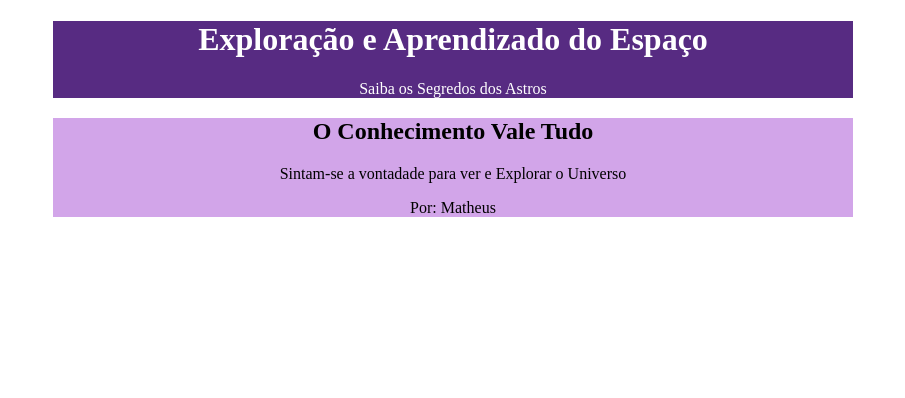
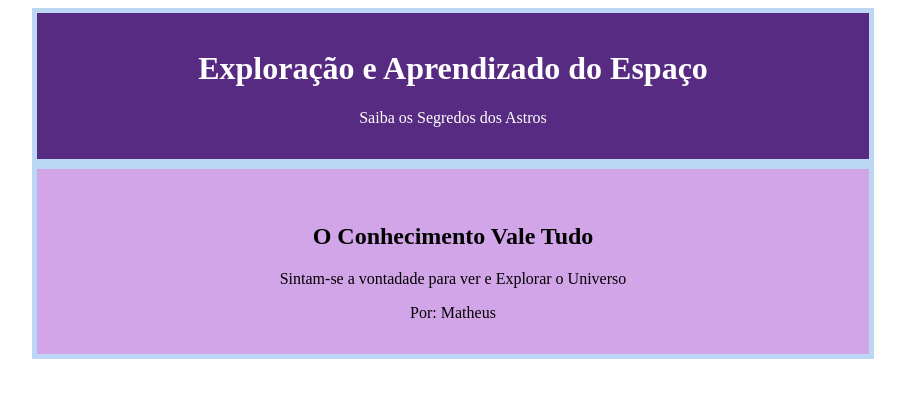
Before and after one commit to matheusribasgaspar-cmd/Site-1-A---2-trimestre-, a plain HTML site: page index.html in a window 1280 px wide. Shown: the whole page, without its empty margins (187-1092 px from the left). Drawn offline with Linux system fonts and the light colour scheme.

Commit message:
borda, e padding

```diff
--- a/index.html
+++ b/index.html
@@ -12,11 +12,15 @@
         text-align: center;
         max-width: 800px;
         margin: 0 auto;
+        border: 5px solid #BBD7F4;
+        padding: 16px;
       }
       main {
         text-align: center;
         max-width: 800px;
         margin: 0 auto;
+        border: 5px solid #BBD7F4;
+        padding: 16px;
         background-color: #D2A5E9;
         color: #000000;
       }
@@ -32,6 +36,7 @@
 </header>
 
 <main>
+  <img src="" alt="">
   <h2>O Conhecimento Vale Tudo</h2>
   <p>Sintam-se a vontadade para ver e Explorar o Universo</p>
   <p>Por: Matheus</p>
```
